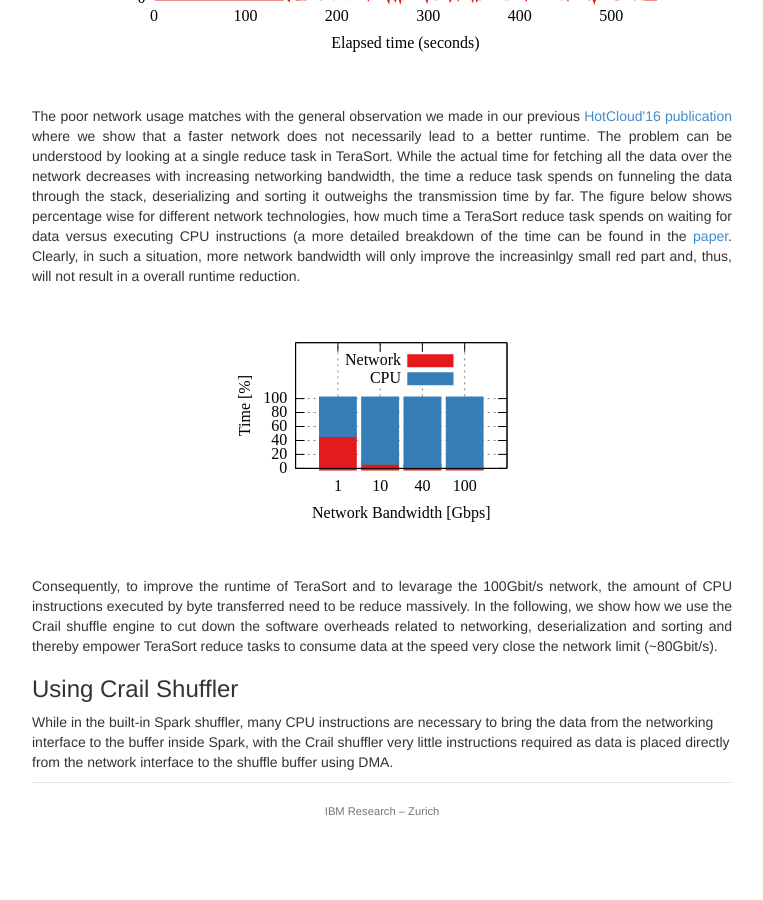
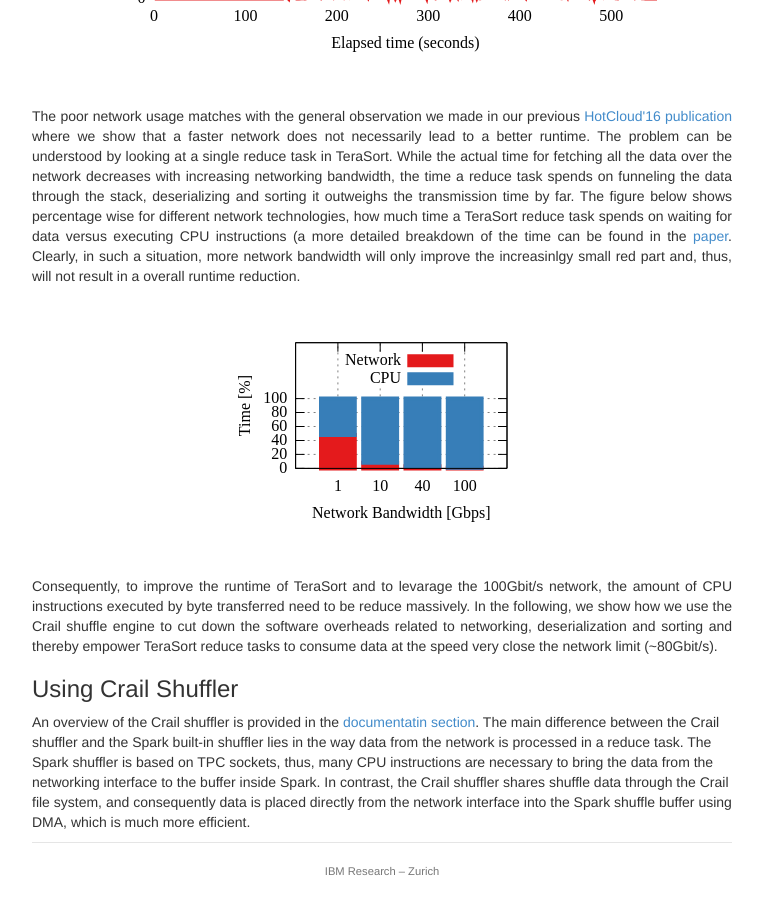
Before and after one commit to apache/incubator-crail-website, a Jekyll site: the page built from _posts/blog/2017-01-1-sorting.md, in a window 1280 px wide and 900 px high, scrolled down 1761 px. Shown: the whole window, without its empty margins (258-1021 px from the left). Built offline with Jekyll 4.4.1, drawn with Linux system fonts in a browser that asks for light colours; before the commit the page ends 2601 px from its top, so only the background shows below that.

Commit message:
Update 2017-01-1-sorting.md

```diff
--- a/_posts/blog/2017-01-1-sorting.md
+++ b/_posts/blog/2017-01-1-sorting.md
@@ -141,4 +141,4 @@ Consequently, to improve the runtime of TeraSort and to levarage the 100Gbit/s n
 
 ### Using Crail Shuffler
 
-While in the built-in Spark shuffler, many CPU instructions are necessary to bring the data from the networking interface to the buffer inside Spark, with the Crail shuffler very little instructions required as data is placed directly from the network interface to the shuffle buffer using DMA.
+An overview of the Crail shuffler is provided in the <a href="http://http://www.crail.io/docs">documentatin section</a>. The main difference between the Crail shuffler and the Spark built-in shuffler lies in the way data from the network is processed in a reduce task. The Spark shuffler is based on TPC sockets, thus, many CPU instructions are necessary to bring the data from the networking interface to the buffer inside Spark. In contrast, the Crail shuffler shares shuffle data through the Crail file system, and consequently data is placed directly from the network interface into the Spark shuffle buffer using DMA, which is much more efficient.
```
